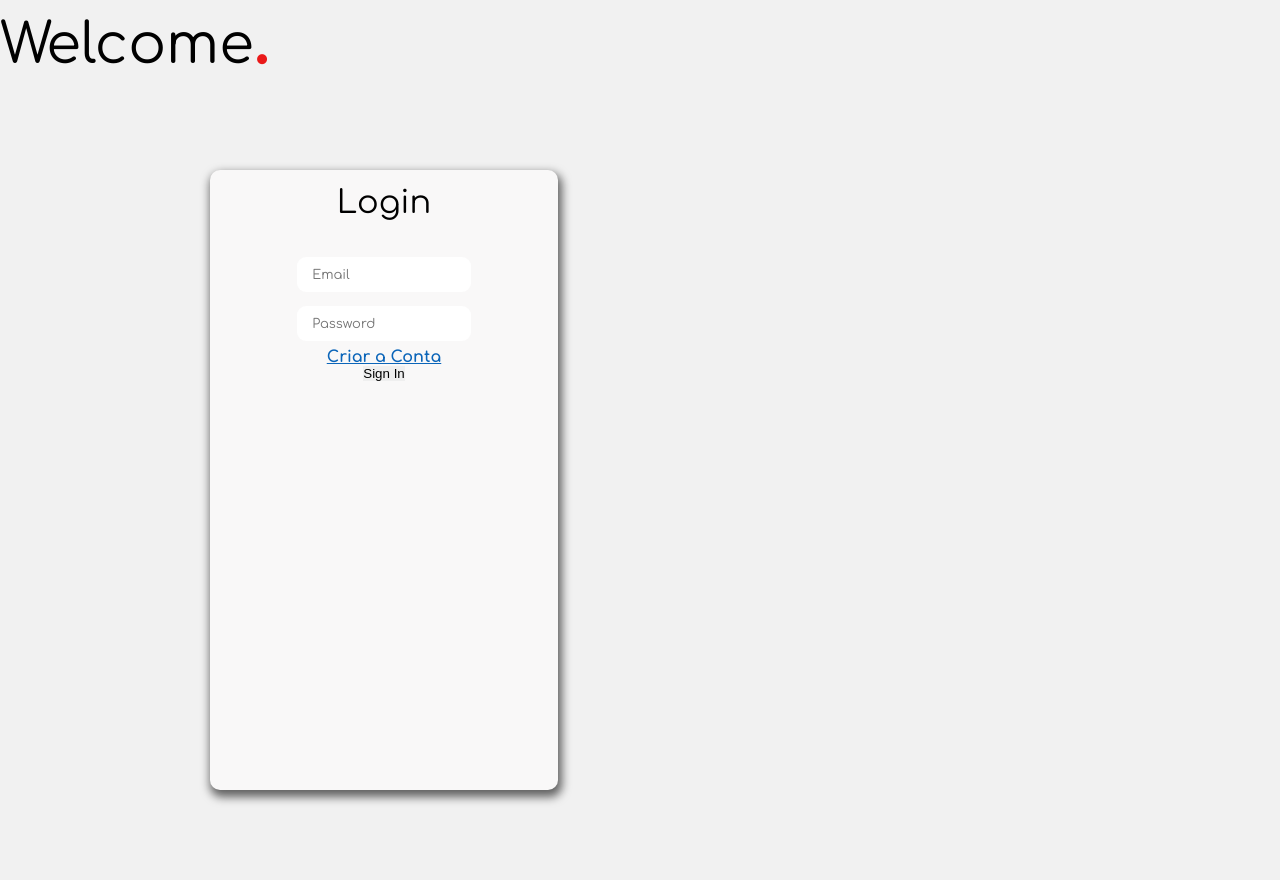
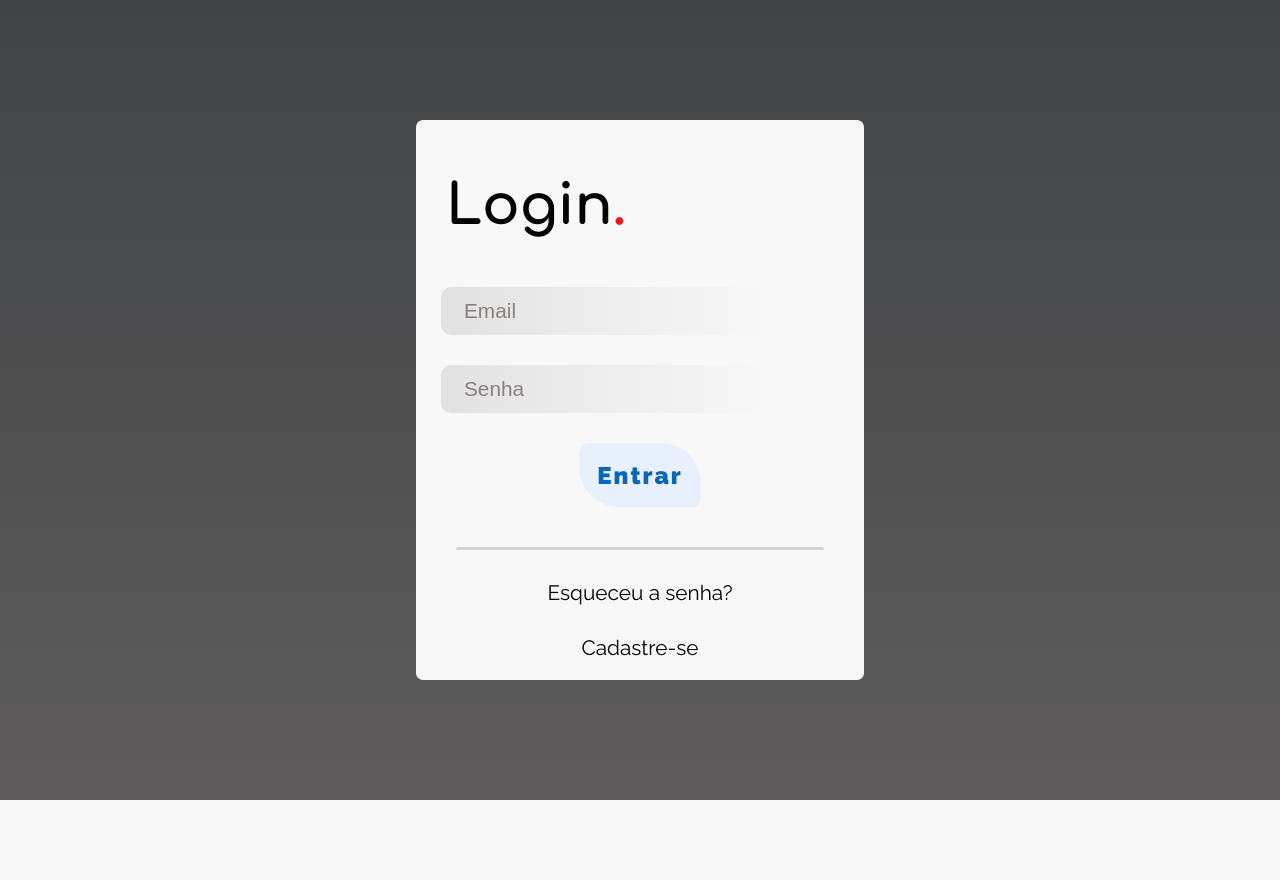
Before and after one commit to codeMaestroLucas/prog_web_trabalho_final, a FastAPI app: page / in a window 1280 px wide. After the commit the page ends 800 px from the top, so only its background shows below. Run offline with FastAPI, Linux system fonts and the light colour scheme.

Commit message:
Adicionando um BASE.HTML e inicio do frontend

```diff
--- a/main.py
+++ b/main.py
@@ -55,7 +55,7 @@ mount_app(app)
 
 
 @app.get('/', response_class= HTMLResponse)
-def home(request: Request):
+def login(request: Request):
     return templates.TemplateResponse(
-        request= request, name= 'home.html'
+        request= request, name= 'login.html'
     )
--- /dev/null
+++ b/project/static/login_style.css
@@ -0,0 +1,113 @@
+body {
+    display: flex;
+    flex-direction: column;
+    justify-content: center;
+    align-items: center;
+
+    height: 100vh;
+    width: 100vw;
+
+    background: #232526;  /* fallback for old browsers */
+    background: -webkit-linear-gradient(to bottom, #414345, #5e5c5c);  /* Chrome 10-25, Safari 5.1-6 */
+    background: linear-gradient(to bottom, #414345, #5e5c5c); /* W3C, IE 10+/ Edge, Firefox 16+, Chrome 26+, Opera 12+, Safari 7+ */
+
+}
+
+.span {
+    color: var(--txt-contrast-red);
+}
+
+.main {
+    margin: 20px;
+    padding: 30px 20px;
+
+    width: 35vw;
+    height: 70vh;
+    background-color: var(--card-bg-color);
+    border-radius: 7px;
+}
+
+.main .form_login {
+    display: flex;
+    flex-direction: column;
+    justify-content: center;
+    align-items: left;
+}
+
+.main .title {
+    font-size: 3.5rem;
+    text-align: left;
+    padding: 5px;
+    margin: 20px 0px 30px 5px;
+}
+
+.main .form_login .input {
+    margin: 15px 5px;
+    padding: 8px 23px;
+    width: 80%;
+    height: 3rem;
+    border-radius: 10px;
+    font-size: 1.3rem;
+    color: var(--txt-std-color);
+
+    background: #C9D6FF;  /* fallback for old browsers */
+    background: -webkit-linear-gradient(to right, #E2E2E2, f1f1f100);  /* Chrome 10-25, Safari 5.1-6 */
+    background: linear-gradient(to right, #E2E2E2, #f1f1f100); /* W3C, IE 10+/ Edge, Firefox 16+, Chrome 26+, Opera 12+, Safari 7+ */
+
+}
+
+.main .form_login .input::placeholder {
+    color: rgb(138, 127, 127);
+}
+
+.main .form_login .entrar {
+    position: relative;
+    margin: auto;
+
+    margin-top: 15px;
+    padding: 5px;
+
+    letter-spacing: 2px;
+
+    width: 30%;
+    height: 4rem;
+    font-size: 1.5rem;
+    color: var(--txt-contrast-blue);
+    background-color: rgb(232, 240, 254);
+    border-radius: 10px 40px 8px 40px;
+    transition: 0.3s ease-in-out;
+
+}
+
+.main .form_login .entrar:hover {
+    cursor: pointer;
+    background-color: rgb(145, 185, 255);
+    letter-spacing: 0px;
+
+}
+
+.main .form_login .outras_opcoes {
+    display: flex;
+    flex-direction: column;
+    justify-content: center;
+    align-items: center;
+
+    margin: 40px 20px;
+    padding-top: 30px;
+    border-top: 3px solid rgba(96, 95, 95, 0.234);
+    border-radius: 2px;
+}
+
+.main .form_login .outras_opcoes > * {
+    margin-bottom: 30px;
+
+    transition: 0.1s ease-in;
+
+    font-size: 1.3rem;
+    font-weight: 400;
+}
+
+.main .form_login .outras_opcoes > *:hover {
+    text-decoration: underline;
+    color: var(--blue-contrast);
+}
--- a/project/static/reset.css
+++ b/project/static/reset.css
@@ -5,10 +5,14 @@
     color: black;
 
     border: none;
+    box-sizing: border-box;
+
+    text-decoration: none;
 }
 
 html {
-    height: 100vh;
+    height: 100%;
+    width: 100%;
 }
 
 ul {
--- a/project/static/style.css
+++ /dev/null
@@ -1,82 +0,0 @@
-body {
-    height: 100vh;
-
-    background-color: var(--bg-color);
-
-    color: var(--txt-std-color);
-}
-
-.main {
-    display: flex;
-    justify-content: center;
-    align-items: center;
-
-
-    height: 100vh;
-    width: 60%;
-}
-
-.title {
-
-    font-size: 3.5rem;
-}
-
-.title .span-contrast-red {
-    font-size: 4.5rem;
-}
-
-.span-contrast-red {
-    color: var(--txt-contrast-red);
-}
-
-.sub-title{
-    font-size: 2rem;
-    text-align: center;
-}
-
-.card {
-    background-color: var(--card-bg-color);
-    height: 75%;
-    width: 40%;
-    margin: 10px;
-    padding: 15px 20px 5px;
-
-    border-radius: 10px;
-
-    box-shadow: 2px 5px 10px 2px rgba(0, 0, 0, 0.601);
-}
-.card-content {
-    display: flex;
-    flex-direction: column;
-    justify-content: center;
-    align-items: center;
-
-
-    margin-top: 30px;
-}
-
-.card-content > * {
-    display: flex;
-    justify-content: space-evenly;
-}
-
-.card-content .input {
-    width: 50%;
-    height: 25px;
-
-    font-size: 13px;
-
-    padding: 5px;
-    padding-left: 15px;
-    margin: 7px;
-
-    border-radius: 9px;
-}
-
-.card-content .input:focus {
-    outline: 1.5px solid var(--blue-contrast);
-}
-
-.card-content .create_account {
-    color: var(--txt-contrast-blue);
-}
--- /dev/null
+++ b/project/templates/base.html
@@ -0,0 +1,33 @@
+<!DOCTYPE html>
+<html lang="en">
+<head>
+    <meta charset="UTF-8">
+    <meta name="viewport" content="width=device-width, initial-scale=1.0">
+
+    <!-- FONTS -->
+    <link rel="stylesheet" href="">
+    <link rel="preconnect" href="https://fonts.googleapis.com">
+    <link rel="preconnect" href="https://fonts.gstatic.com" crossorigin>
+    <link href="https://fonts.googleapis.com/css2?family=Comfortaa:wght@300..700&display=swap" rel="stylesheet">
+
+    <link rel="preconnect" href="https://fonts.googleapis.com">
+    <link rel="preconnect" href="https://fonts.gstatic.com" crossorigin>
+    <link href="https://fonts.googleapis.com/css2?family=M+PLUS+Rounded+1c&display=swap" rel="stylesheet">
+
+    <link rel="preconnect" href="https://fonts.googleapis.com">
+    <link rel="preconnect" href="https://fonts.gstatic.com" crossorigin>
+    <link href="https://fonts.googleapis.com/css2?family=Raleway:ital,wght@0,100..900;1,100..900&display=swap" rel="stylesheet">
+    <!-- END FONTS -->
+
+    <link rel="stylesheet" href=" {{ url_for ('static', path='reset.css') }} ">
+    <link rel="stylesheet" href=" {{ url_for ('static', path='fonts.css') }} ">
+    <link rel="stylesheet" href=" {{ url_for ('static', path='variables.css') }} ">
+
+    {% block head %} {% endblock %}
+
+</head>
+<body>
+{% block body %} {% endblock %}
+
+</body>
+</html>
--- a/project/templates/home.html
+++ /dev/null
@@ -1,51 +0,0 @@
-<!DOCTYPE html>
-<html lang="pt">
-<head>
-    <meta charset="UTF-8">
-    <meta name="viewport" content="width=device-width, initial-scale=1.0">
-
-    <!-- FONTS -->
-    <link rel="stylesheet" href="">
-    <link rel="preconnect" href="https://fonts.googleapis.com">
-    <link rel="preconnect" href="https://fonts.gstatic.com" crossorigin>
-    <link href="https://fonts.googleapis.com/css2?family=Comfortaa:wght@300..700&display=swap" rel="stylesheet">
-
-    <link rel="preconnect" href="https://fonts.googleapis.com">
-    <link rel="preconnect" href="https://fonts.gstatic.com" crossorigin>
-    <link href="https://fonts.googleapis.com/css2?family=M+PLUS+Rounded+1c&display=swap" rel="stylesheet">
-
-    <link rel="preconnect" href="https://fonts.googleapis.com">
-    <link rel="preconnect" href="https://fonts.gstatic.com" crossorigin>
-    <link href="https://fonts.googleapis.com/css2?family=Raleway:ital,wght@0,100..900;1,100..900&display=swap" rel="stylesheet">
-    <!-- END FONTS -->
-
-
-    <!-- CSS -->
-    <link href="{{ url_for('static', path='reset.css') }}" rel="stylesheet">
-    <link href="{{ url_for('static', path='fonts.css') }}" rel="stylesheet">
-    <link href="{{ url_for('static', path='variables.css') }}" rel="stylesheet">
-    <link href="{{ url_for('static', path='style.css') }}" rel="stylesheet">
-    <!-- END CSS -->
-
-    <title>Login</title>
-</head>
-<body>
-
-    <p class="title comfortaa-400">Welcome<span class="span-contrast-red comfortaa-700">.</span></p>
-    <main class="main">
-
-        <div class="card">
-            <h2 class="sub-title comfortaa-400">Login</h2>
-
-            <div class="card-content">
-                <input type="text" placeholder="Email" class="input comfortaa-400">
-                <input type="password" placeholder="Password" class="input comfortaa-400">
-                <a href="#" class="create_account comfortaa-700">Criar a Conta</a>
-                <button type="button" class="btn-entrar">Sign In</button>
-            </div>
-
-        </div>
-
-    </main>
-</body>
-</html>
--- /dev/null
+++ b/project/templates/login.html
@@ -0,0 +1,28 @@
+{% extends "base.html" %}
+
+{% block head %}
+    <link rel="stylesheet" href=" {{ url_for ('static', path='login_style.css') }} ">
+
+    <title>Login</title>
+
+{% endblock %}
+
+
+{% block body %}
+<main class="main">
+    <h1 class="title comfortaa-700">Login<span class="span">.</span></h1>
+    <form action="#" method="post" class="form_login">
+        <input type="text" name="email" id="email" placeholder="Email" class="input ">
+
+        <input type="password" name="senha" id="senha" placeholder="Senha" class="input ">
+
+        <input type="submit" value="Entrar" class="entrar raleway-900">
+
+        <div class="outras_opcoes">
+            <a href="esqueceu_senha.html" class="esqueceu_a_senha raleway-400">Esqueceu a senha?</a>
+            <a href="cadastro.html" class="cadastre_se raleway-400">Cadastre-se</a>
+        </div>
+    </form>
+</main>
+
+{% endblock %}
--- a/project/utils.py
+++ b/project/utils.py
@@ -242,8 +242,8 @@ def verify_quantity(order: modOrder,
     if in_stock == 0:
         if quantity > 0: # Para quando a quantidade for "zero" e o produto for deletado.
             db.rollback()
-            raise HTTPException(status_code= 404, detail= "Adicione mais produtos no \
-estoque para poder continuar.")
+            raise HTTPException(status_code= 404, detail= "Adicione mais \
+produtos no estoque para poder continuar.")
 
     if in_stock - quantity < 0:
         db.rollback()
```
Also changed, not shown: project/static/variables.css (+7 -0 lines), project/templates/default.html (added, +13 -0 lines).
